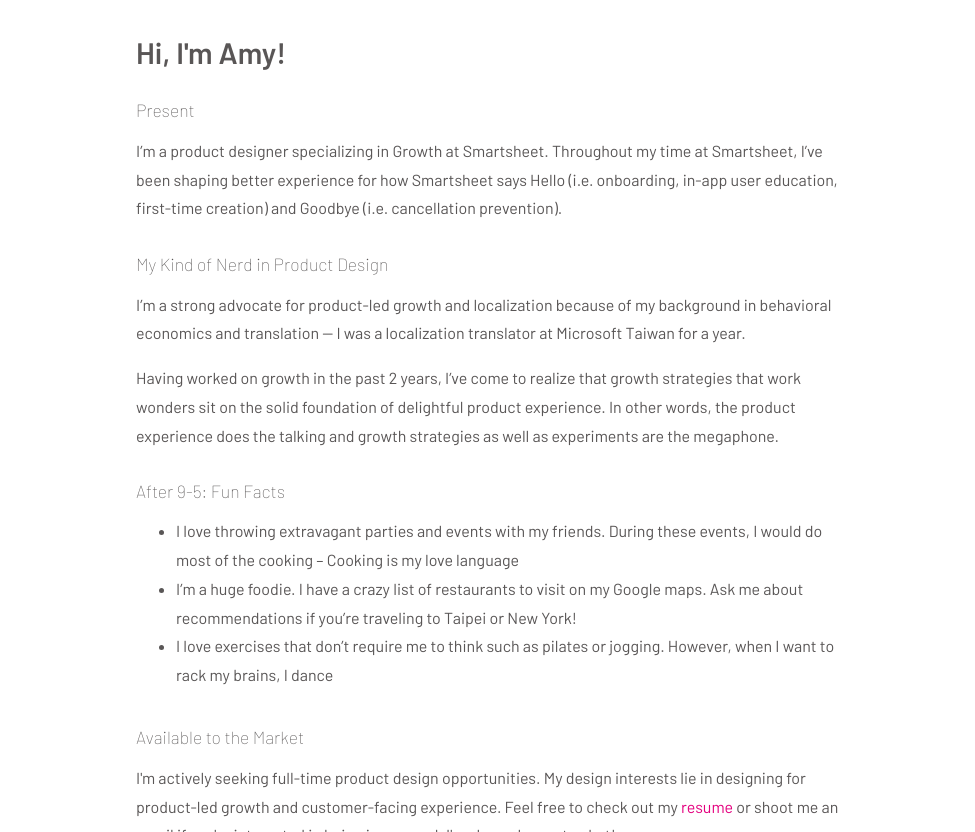
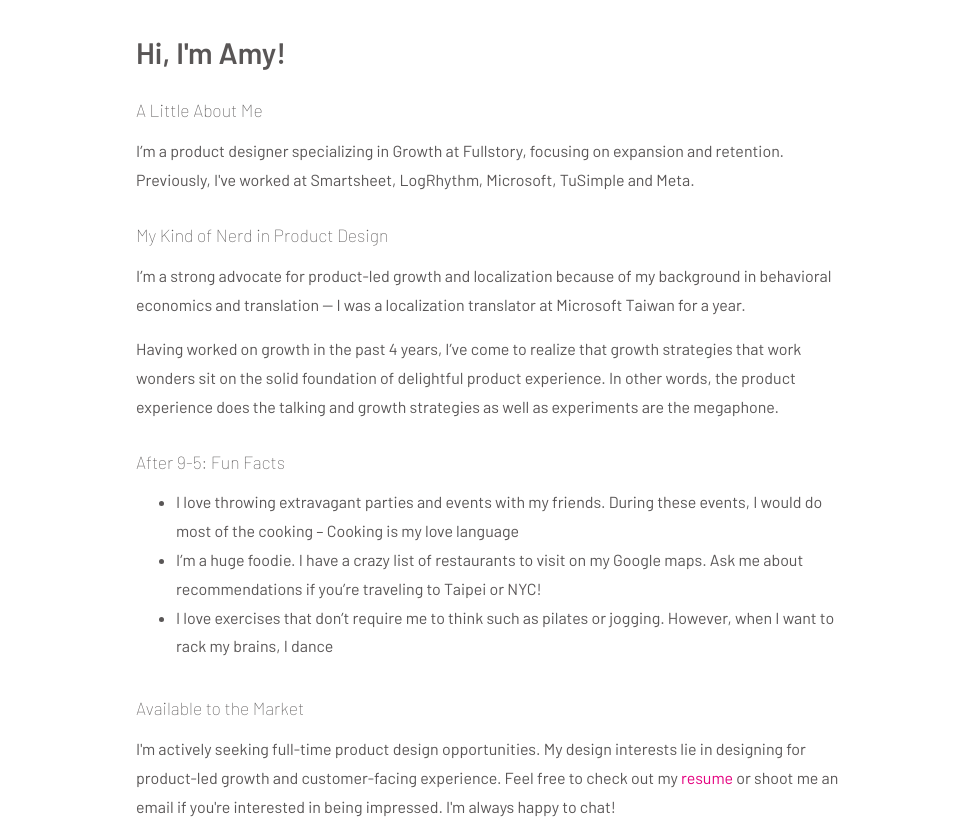
Before and after one commit to Shih-Ting/portfolio, a plain HTML site: page about.html in a window 1280 px wide. Shown: the part 374-1206 px from the top of the page, without its empty margins (152-1127 px from the left). Drawn offline with Linux system fonts and the light colour scheme; a web font is replaced by a local one.

Commit message:
details update

```diff
--- a/about.html
+++ b/about.html
@@ -71,15 +71,15 @@
                 <h2>I love design, economics and sweets!</h2> -->
                 <h1>Hi, I'm Amy!</h1>
                 <!-- <p>Hello, my name is Amy. I’m a rational but passionate designer.</p> -->
-                <h5>Present</h5>
-                <p>I’m a product designer specializing in Growth at Smartsheet. Throughout my time at Smartsheet, I’ve been shaping better experience for how Smartsheet says Hello (i.e. onboarding, in-app user education, first-time creation) and Goodbye (i.e. cancellation prevention).</p>
+                <h5>A Little About Me</h5>
+                <p>I’m a product designer specializing in Growth at Fullstory, focusing on expansion and retention. Previously, I've worked at Smartsheet, LogRhythm, Microsoft, TuSimple and Meta.</p>
                 <h5>My Kind of Nerd in Product Design</h5>
                 <p>I’m a strong advocate for product-led growth and localization because of my background in behavioral economics and translation -- I was a localization translator at Microsoft Taiwan for a year.</p>
-                <p>Having worked on growth in the past 2 years, I’ve come to realize that growth strategies that work wonders sit on the solid foundation of delightful product experience. In other words, the product experience does the talking and growth strategies as well as experiments are the megaphone.</p>
+                <p>Having worked on growth in the past 4 years, I’ve come to realize that growth strategies that work wonders sit on the solid foundation of delightful product experience. In other words, the product experience does the talking and growth strategies as well as experiments are the megaphone.</p>
                 <h5>After 9-5: Fun Facts</h5>
                 <ul>
                     <li>I love throwing extravagant parties and events with my friends. During these events, I would do most of the cooking – Cooking is my love language</li>
-                    <li>I’m a huge foodie. I have a crazy list of restaurants to visit on my Google maps. Ask me about recommendations if you’re traveling to Taipei or New York!</li>
+                    <li>I’m a huge foodie. I have a crazy list of restaurants to visit on my Google maps. Ask me about recommendations if you’re traveling to Taipei or NYC!</li>
                     <li>I love exercises that don’t require me to think such as pilates or jogging. However, when I want to rack my brains, I dance</li>
                 </ul>
                 <h5>Available to the Market</h5>
```
